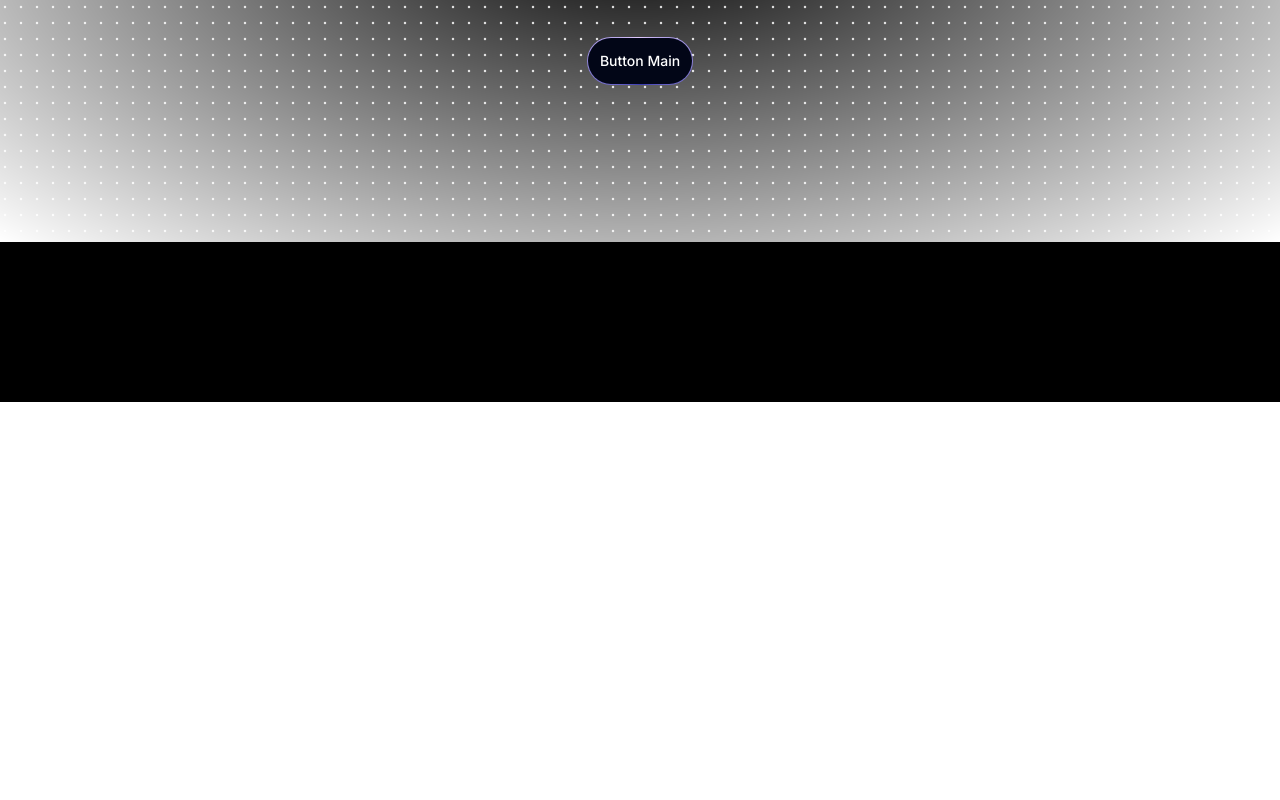
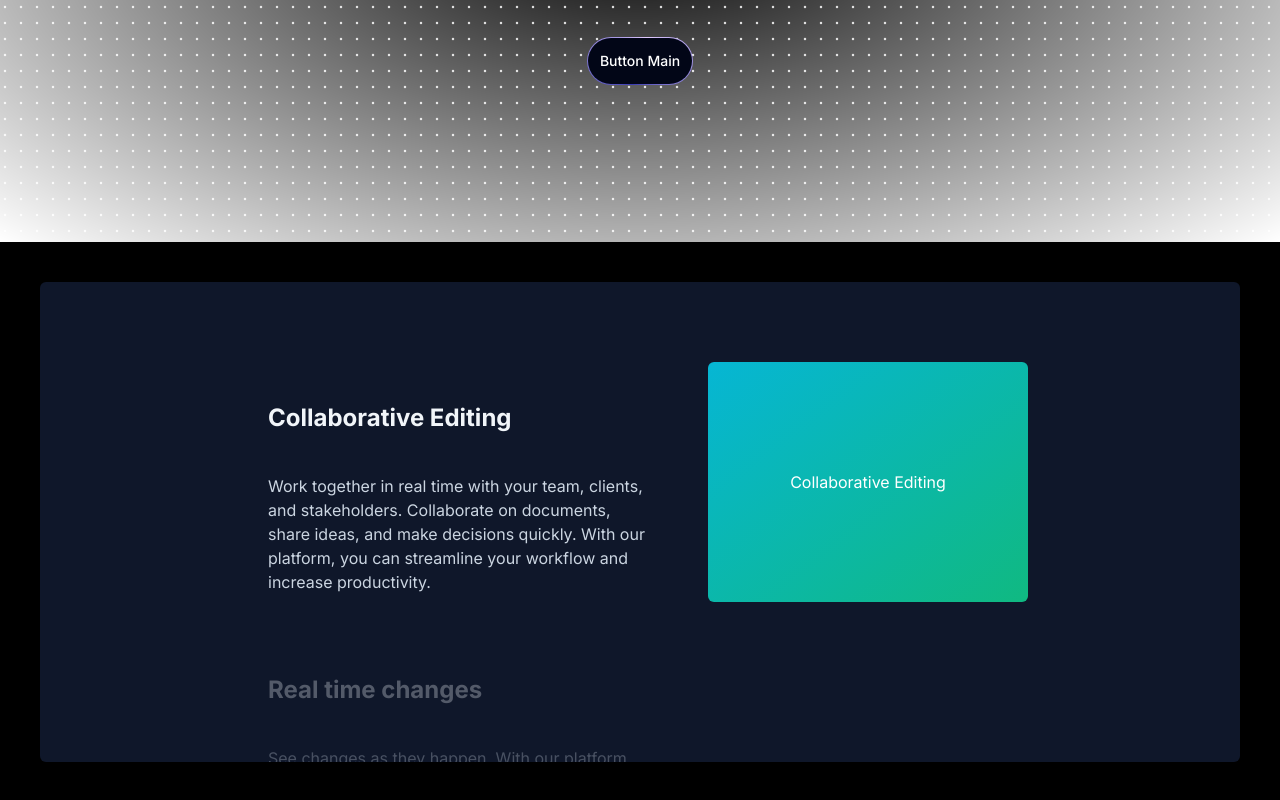
Before and after one commit to Yash-Maurya001/new_project, a Next.js app: page / in a window 1280 px wide. Shown: the part 398-1198 px from the top of the page. Before the commit the page ends 800 px from the top, so only its background shows below. Built offline with nearby package versions, Linux system fonts and the light colour scheme.

Commit message:
Add StickyScrollRevealDemo component

```diff
--- a/src/app/page.tsx
+++ b/src/app/page.tsx
@@ -1,9 +1,11 @@
+import { StickyScrollRevealDemo } from "@/components/GettingStarted"
 import { HeroHighlightDemo } from "@/components/HeroMain"
 
 export default function Home() {
 	return (
 		<main className="w-full min-h-screen  bg-black">
 			<HeroHighlightDemo />
+			<StickyScrollRevealDemo />
 		</main>
 	)
 }
--- /dev/null
+++ b/src/components/GettingStarted.tsx
@@ -0,0 +1,60 @@
+"use client"
+import React from "react"
+import { StickyScroll } from "./ui/sticky-scroll-reveal"
+import Image from "next/image"
+
+const content = [
+	{
+		title: "Collaborative Editing",
+		description:
+			"Work together in real time with your team, clients, and stakeholders. Collaborate on documents, share ideas, and make decisions quickly. With our platform, you can streamline your workflow and increase productivity.",
+		content: (
+			<div className="h-full w-full bg-[linear-gradient(to_bottom_right,var(--cyan-500),var(--emerald-500))] flex items-center justify-center text-white">
+				Collaborative Editing
+			</div>
+		),
+	},
+	{
+		title: "Real time changes",
+		description:
+			"See changes as they happen. With our platform, you can track every modification in real time. No more confusion about the latest version of your project. Say goodbye to the chaos of version control and embrace the simplicity of real-time updates.",
+		content: (
+			<div className="h-full w-full  flex items-center justify-center text-white">
+				<Image
+					src="/linear.webp"
+					width={300}
+					height={300}
+					className="h-full w-full object-cover"
+					alt="linear board demo"
+				/>
+			</div>
+		),
+	},
+	{
+		title: "Version control",
+		description:
+			"Experience real-time updates and never stress about version control again. Our platform ensures that you're always working on the most recent version of your project, eliminating the need for constant manual updates. Stay in the loop, keep your team aligned, and maintain the flow of your work without any interruptions.",
+		content: (
+			<div className="h-full w-full bg-[linear-gradient(to_bottom_right,var(--orange-500),var(--yellow-500))] flex items-center justify-center text-white">
+				Version control
+			</div>
+		),
+	},
+	{
+		title: "Running out of content",
+		description:
+			"Experience real-time updates and never stress about version control again. Our platform ensures that you're always working on the most recent version of your project, eliminating the need for constant manual updates. Stay in the loop, keep your team aligned, and maintain the flow of your work without any interruptions.",
+		content: (
+			<div className="h-full w-full bg-[linear-gradient(to_bottom_right,var(--cyan-500),var(--emerald-500))] flex items-center justify-center text-white">
+				Running out of content
+			</div>
+		),
+	},
+]
+export function StickyScrollRevealDemo() {
+	return (
+		<div className="p-10">
+			<StickyScroll content={content} />
+		</div>
+	)
+}
--- /dev/null
+++ b/src/components/ui/sticky-scroll-reveal.tsx
@@ -0,0 +1,105 @@
+"use client"
+import React, { useRef } from "react"
+import { useMotionValueEvent, useScroll } from "framer-motion"
+import { motion } from "framer-motion"
+import { cn } from "@/utils/cn"
+
+export const StickyScroll = ({
+	content,
+	contentClassName,
+}: {
+	content: {
+		title: string
+		description: string
+		content?: React.ReactNode | any
+	}[]
+	contentClassName?: string
+}) => {
+	const [activeCard, setActiveCard] = React.useState(0)
+	const ref = useRef<any>(null)
+	const { scrollYProgress } = useScroll({
+		// uncomment line 22 and comment line 23 if you DONT want the overflow container and want to have it change on the entire page scroll
+		// target: ref
+		container: ref,
+		offset: ["start start", "end start"],
+	})
+	const cardLength = content.length
+
+	useMotionValueEvent(scrollYProgress, "change", (latest) => {
+		const cardsBreakpoints = content.map((_, index) => index / cardLength)
+		const closestBreakpointIndex = cardsBreakpoints.reduce(
+			(acc, breakpoint, index) => {
+				const distance = Math.abs(latest - breakpoint)
+				if (distance < Math.abs(latest - cardsBreakpoints[acc])) {
+					return index
+				}
+				return acc
+			},
+			0
+		)
+		setActiveCard(closestBreakpointIndex)
+	})
+
+	const backgroundColors = [
+		"var(--slate-900)",
+		"var(--black)",
+		"var(--neutral-900)",
+	]
+	const linearGradients = [
+		"linear-gradient(to bottom right, var(--cyan-300), var(--emerald-300))",
+		"linear-gradient(to bottom right, var(--pink-500), var(--indigo-500))",
+		"linear-gradient(to bottom right, var(--orange-500), var(--yellow-500))",
+	]
+	return (
+		<motion.div
+			animate={{
+				backgroundColor: backgroundColors[activeCard % backgroundColors.length],
+			}}
+			className="h-[30rem] overflow-y-auto flex justify-center relative space-x-10 rounded-md p-10"
+			ref={ref}
+		>
+			<div className="div relative flex items-start px-4">
+				<div className="max-w-2xl">
+					{content.map((item, index) => (
+						<div key={item.title + index} className="my-20">
+							<motion.h2
+								initial={{
+									opacity: 0,
+								}}
+								animate={{
+									opacity: activeCard === index ? 1 : 0.3,
+								}}
+								className="text-2xl font-bold text-slate-100"
+							>
+								{item.title}
+							</motion.h2>
+							<motion.p
+								initial={{
+									opacity: 0,
+								}}
+								animate={{
+									opacity: activeCard === index ? 1 : 0.3,
+								}}
+								className="text-kg text-slate-300 max-w-sm mt-10"
+							>
+								{item.description}
+							</motion.p>
+						</div>
+					))}
+					<div className="h-40" />
+				</div>
+			</div>
+			<motion.div
+				animate={{
+					background: linearGradients[activeCard % linearGradients.length],
+				}}
+				className={cn(
+					"hidden lg:block h-60 w-80 rounded-md bg-white sticky top-10 overflow-hidden",
+					contentClassName
+				)}
+			>
+				{content[activeCard].content ?? null}
+			</motion.div>
+		</motion.div>
+	)
+}
```
